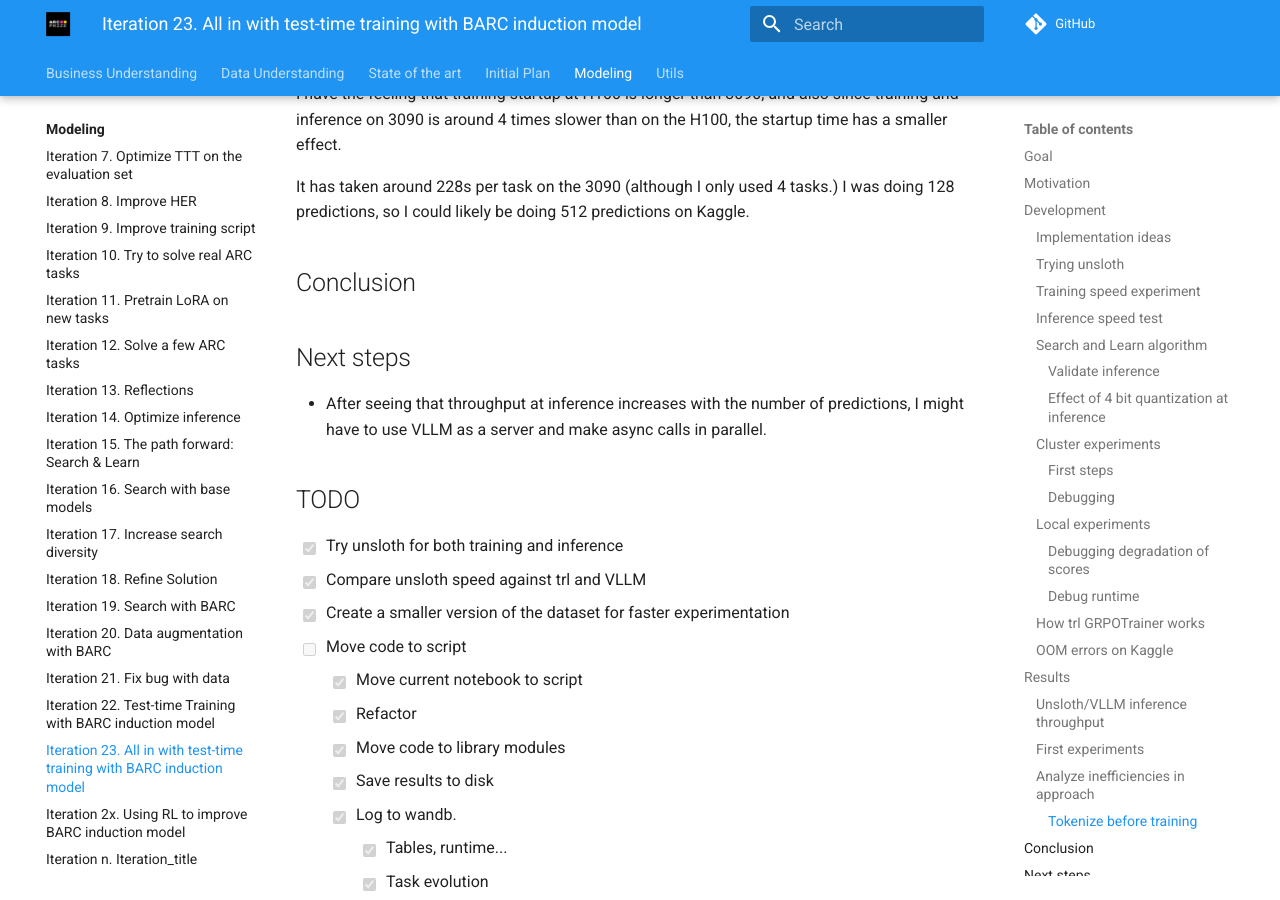
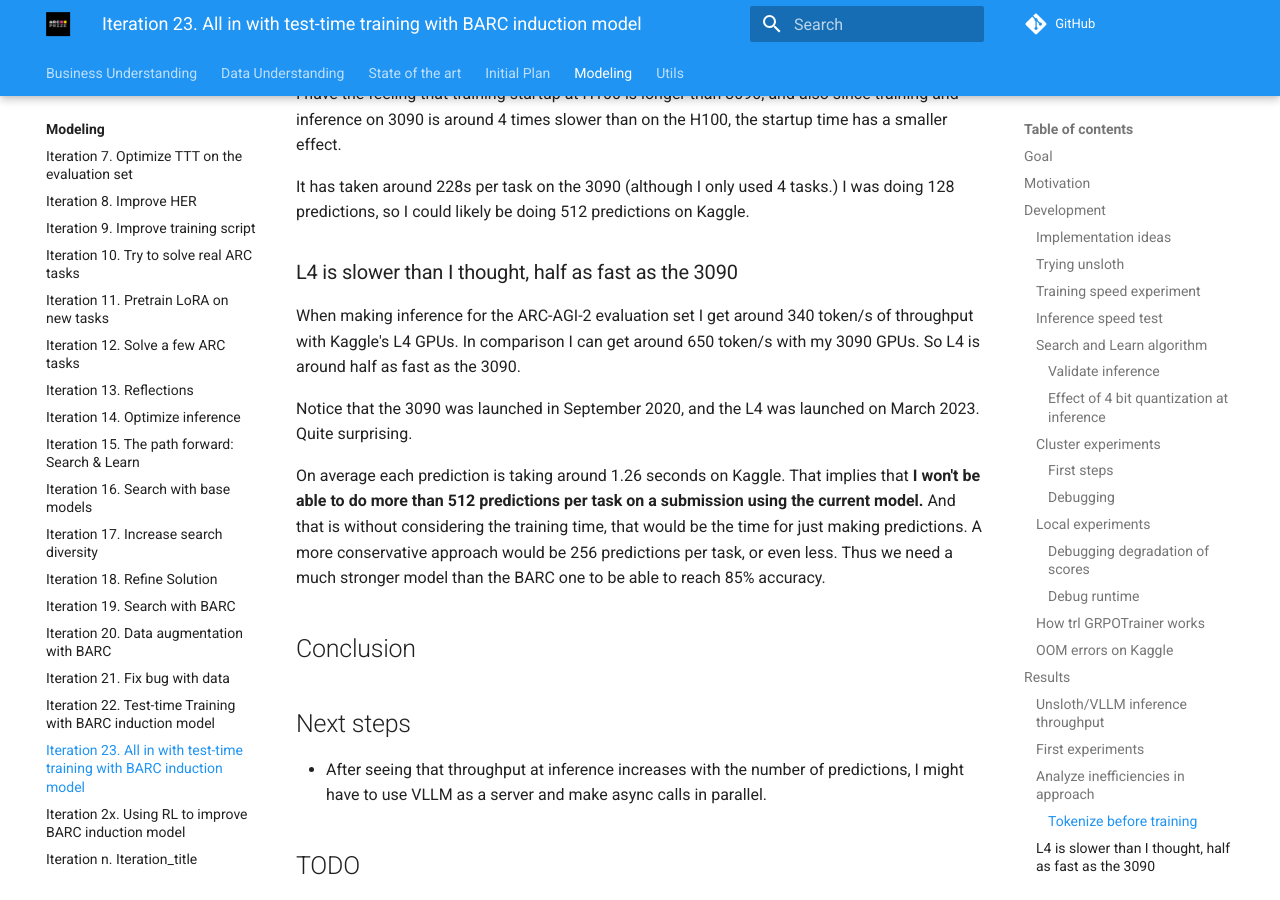
Before and after one commit to ironbar/arc25, an MkDocs documentation site: the page built from docs/modeling/Iteration_23_ttt_BARC_v2.md, in a window 1280 px wide and 900 px high, scrolled down 10239 px. Built offline with MkDocs 1.6.1 and Material for MkDocs 9.7.7, drawn with Linux system fonts in a browser that asks for light colours; comment, search, counter and statistics services are not loaded.

Commit message:
updated documentation

```diff
--- a/docs/modeling/Iteration_23_ttt_BARC_v2.md
+++ b/docs/modeling/Iteration_23_ttt_BARC_v2.md
@@ -448,6 +448,17 @@ I have the feeling that training startup at H100 is longer than 3090, and also s
 
 It has taken around 228s per task on the 3090 (although I only used 4 tasks.) I was doing 128 predictions, so I could likely be doing 512 predictions on Kaggle.
 
+### L4 is slower than I thought, half as fast as the 3090
+
+When making inference for the ARC-AGI-2 evaluation set I get around 340 token/s of throughput with Kaggle's L4 GPUs. In comparison I can get around 650 token/s with my 3090 GPUs. So L4 is around half as fast as the 3090.
+
+Notice that the 3090 was launched in September 2020, and the L4 was launched on March 2023. Quite surprising.
+
+On average each prediction is taking around 1.26 seconds on Kaggle. That implies that **I won't be able to do more than 512 predictions per task on a submission using the current model.** And that is without considering
+the training time, that would be the time for just making predictions. A more conservative approach
+would be 256 predictions per task, or even less. Thus we need a much stronger model than the BARC one
+to be able to reach 85% accuracy.
+
 ## Conclusion
 
 ## Next steps
@@ -500,13 +511,13 @@ Collecting flashinfer-python==0.2.5+cu124torch2.6`
   - [x] Disable internet
   - [x] Implement dry run
   - [ ] Can I leave logs and keep making submissions?
-  - [ ] Speed seems to be lower than 3090, `1.26s/it, est. speed input: 2163.11 toks/s, output: 343.46 toks/s`
-    - [ ] Speed test on 3090.
+  - [x] Speed seems to be lower than 3090, `1.26s/it, est. speed input: 2163.11 toks/s, output: 343.46 toks/s`
+    - [x] Speed test on 3090.
       - [ ] 960 preds,  1.23it/s, est. speed input: 3389.69 toks/s, output: 547.71 toks/s
       - [ ] 960 preds unquantized, 1.42it/s, est. speed input: 3943.22 toks/s, output: 652.53 toks/s
       - [ ] 3840 preds, 1.47it/s, est. speed input: 4081.55 toks/s, output: 650.98 toks/s
       - [ ] Yes, seems to be around twice as fast
-    - [ ] 3x https://technical.city/en/video/GeForce-RTX-3090-vs-L4
-    - [ ] 2.3x https://chatgpt.com/share/68c1d348-89a4-8012-8135-a58a82bbef4d
-    - [ ] With current implementation I won't be able to make more than 512 predictions on a submission
+    - [x] 3x https://technical.city/en/video/GeForce-RTX-3090-vs-L4
+    - [x] 2.3x https://chatgpt.com/share/68c1d348-89a4-8012-8135-a58a82bbef4d
+    - [x] With current implementation I won't be able to make more than 512 predictions on a submission
 - [ ] Check implementation of RL and how it alternates between training and inference(trl, GRPO)
```
